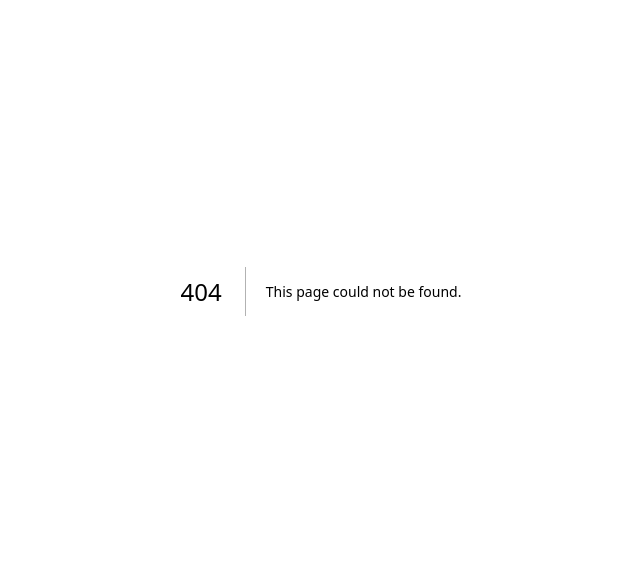
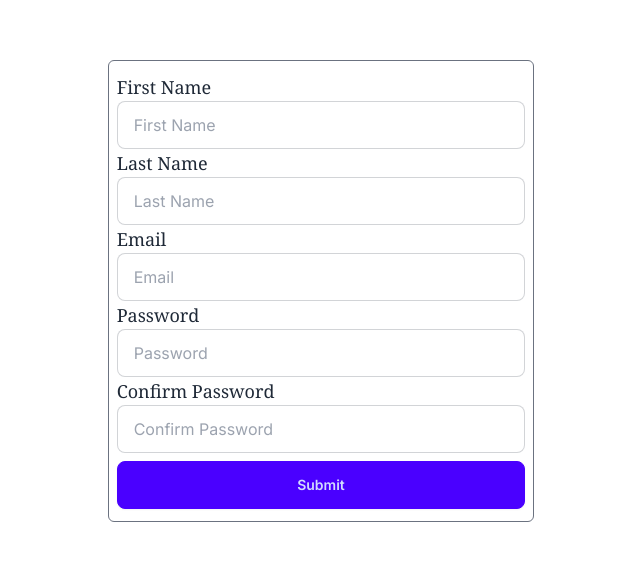
Before and after one commit to Jaga3249/practice_project, a Next.js app: page /formvalidation in a window 1280 px wide. Before the commit this address had no page. Shown: the part 109-670 px from the top of the page, without its empty margins (319-959 px from the left). Built offline with nearby package versions, Linux system fonts and the light colour scheme.

Commit message:
form validation project completed

```diff
--- /dev/null
+++ b/app/formvalidation/page.tsx
@@ -0,0 +1,148 @@
+"use client";
+import { Span } from "next/dist/trace";
+import { ChangeEvent, FormEvent, FormEventHandler, useState } from "react";
+
+interface InputField {
+  id: string;
+  label: string;
+  type: string;
+  placeholder: string;
+  value: string;
+  isError: boolean;
+  errorMsg: string;
+}
+interface DefaultValues {
+  firstName: InputField;
+  lastName: InputField;
+  email: InputField;
+  password: InputField;
+  confirmPassword: InputField;
+}
+const Page = () => {
+  const defaultVal: DefaultValues = {
+    firstName: {
+      id: "firstName",
+      label: "First Name",
+      type: "text",
+      placeholder: "First Name",
+      value: "",
+      isError: false,
+      errorMsg: "First Name can't be empty",
+    },
+    lastName: {
+      id: "lastName",
+      label: "Last Name",
+      type: "text",
+      placeholder: "Last Name",
+      value: "",
+      isError: false,
+      errorMsg: "Last Name can't be empty",
+    },
+    email: {
+      id: "email",
+      label: "Email",
+      type: "email",
+      placeholder: "Email",
+      value: "",
+      isError: false,
+      errorMsg: "Email can't be empty",
+    },
+    password: {
+      id: "password",
+      label: "Password",
+      type: "password",
+      placeholder: "Password",
+      value: "",
+      isError: false,
+      errorMsg: "Password can't be empty",
+    },
+    confirmPassword: {
+      id: "confirmPassword",
+      label: "Confirm Password",
+      type: "password",
+      placeholder: "Confirm Password",
+      value: "",
+      isError: false,
+      errorMsg: "Confirm Password can't be empty",
+    },
+  };
+  const [formData, setFormData] = useState<DefaultValues>(defaultVal);
+  const [isPasswordMatch, setIsPasswordMatch] = useState<boolean>(true);
+
+  const handleChange = (e: ChangeEvent<HTMLInputElement>) => {
+    const { id, value } = e.target;
+    const copyFormData = { ...formData };
+    copyFormData[id as keyof DefaultValues].value = value;
+    setFormData(copyFormData);
+    isValidForm();
+  };
+  const isValidForm = () => {
+    const copyFormData = { ...formData };
+    Object.keys(copyFormData).forEach((key) => {
+      const obj = copyFormData[key as keyof DefaultValues];
+      obj.isError = !obj.value ? true : false;
+      checkPasswordMatch();
+    });
+    setFormData(copyFormData);
+  };
+
+  const checkPasswordMatch = () => {
+    const copyFormData = { ...formData };
+    const password = copyFormData.password.value;
+    const confirmPassword = copyFormData.confirmPassword.value;
+    if (password != confirmPassword) {
+      copyFormData.confirmPassword.isError = false;
+      setIsPasswordMatch(false);
+    } else {
+      setIsPasswordMatch(true);
+    }
+  };
+
+  const handleSubmit = (e: FormEvent<HTMLFormElement>) => {
+    e.preventDefault();
+    isValidForm();
+  };
+
+  return (
+    <div className="h-screen flex justify-center items-center">
+      <form
+        className="w-1/3 py-3 px-2 flex flex-col  ga-2  border-[1px] border-gray-500 rounded-md"
+        onSubmit={handleSubmit}
+      >
+        {Object.keys(formData).map((key, i) => {
+          const { id, label, type, placeholder, value, isError, errorMsg } =
+            formData[key as keyof DefaultValues];
+          return (
+            <div key={i}>
+              <label className="font-serif text-lg">{label}</label>
+              <input
+                id={id}
+                type={type}
+                placeholder={placeholder}
+                className={`input  w-full  ${
+                  isError ? "input-error" : "input-bordered"
+                }`}
+                value={value}
+                onChange={handleChange}
+              />
+              {isError && (
+                <span className="text-base text-red-500 font-mono mt-1">
+                  {errorMsg}
+                </span>
+              )}
+              {key === "confirmPassword" && !isPasswordMatch && (
+                <span className="text-base text-red-500 font-mono">
+                  password doesn't match
+                </span>
+              )}
+            </div>
+          );
+        })}
+        <button className="btn btn-primary mt-2" type="submit">
+          Submit
+        </button>
+      </form>
+    </div>
+  );
+};
+export default Page;
```
